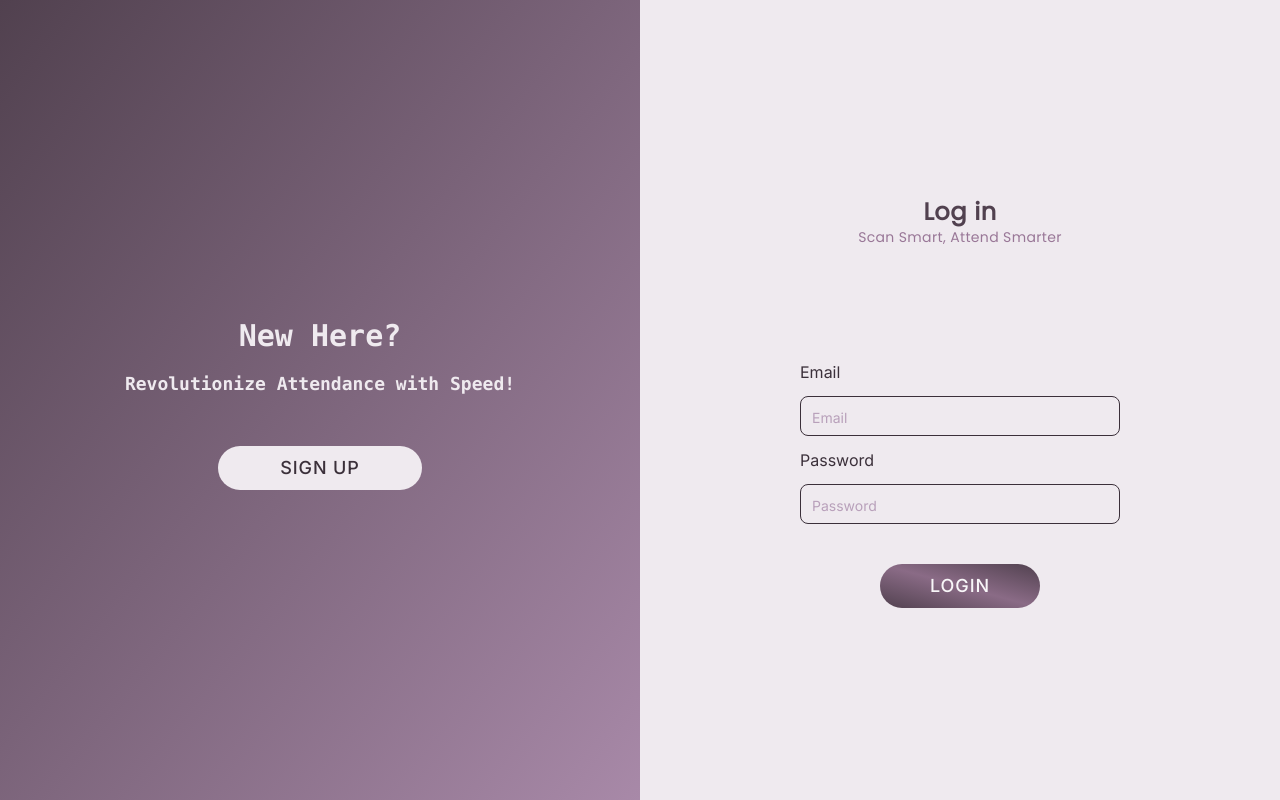
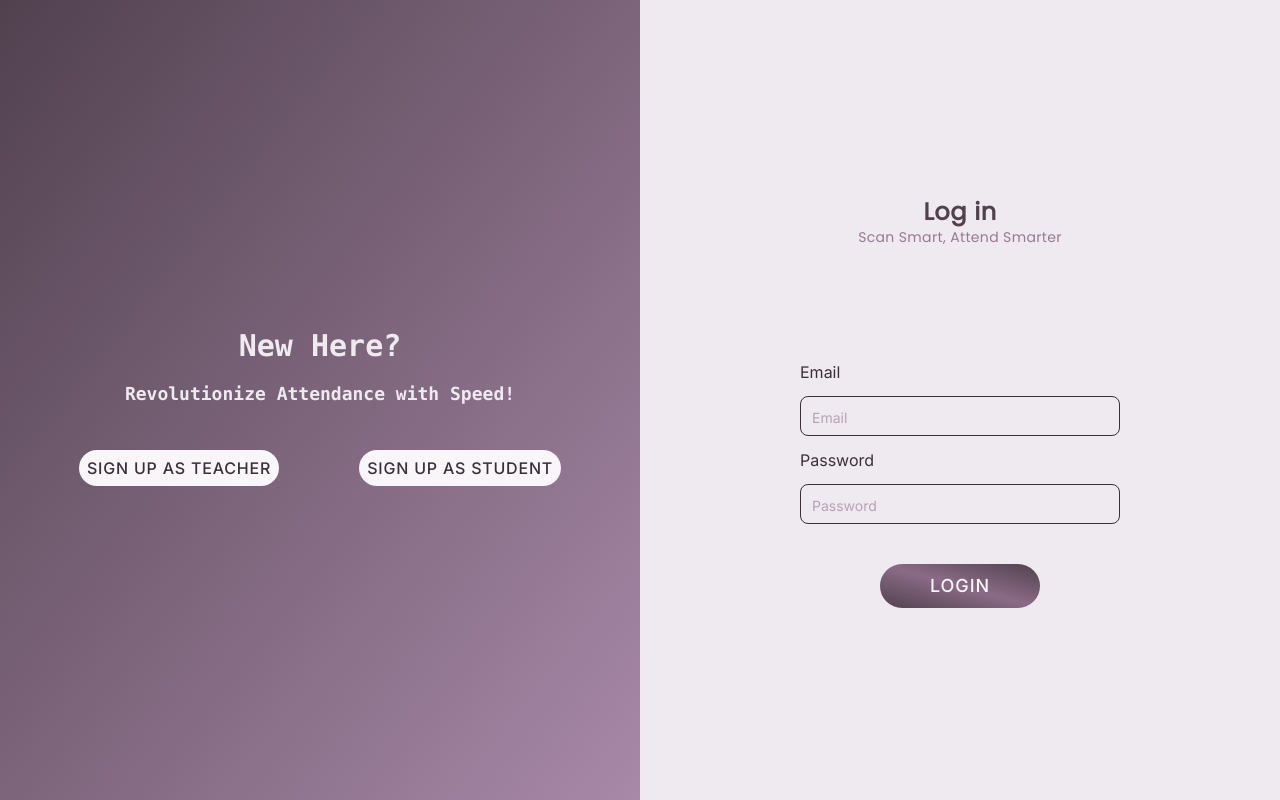
Before and after one commit to Meghraj-official/fe-digital-attendance, a Next.js app: page /login in a window 1280 px wide. Built offline with nearby package versions, Linux system fonts and the light colour scheme.

Commit message:
feat:added button for student signup

```diff
--- a/src/app/(auth)/login/page.jsx
+++ b/src/app/(auth)/login/page.jsx
@@ -1,7 +1,7 @@
 "use client";
 
 import React from "react";
-import Loginform from "@/components/Login/Loginform";
+import Loginform from "@/components/login/Loginform";
 import { useAuthStore } from "@/store/authStore";
 
 const Login = () => {
--- a/src/app/(auth)/signup/page.jsx
+++ b/src/app/(auth)/signup/page.jsx
@@ -1,7 +1,7 @@
 "use client";
 
 import React from "react";
-import Signupform from "../../../components/Signupform";
+import Signupform from "../../../components/signup/Signupform";
 import { useAuthStore } from "@/store/authStore";
 const Signup = () => {
   const [isLoading, setIsLoading] = React.useState(true);
--- a/src/components/Login/Loginform.jsx
+++ b/src/components/Login/Loginform.jsx
@@ -1,7 +1,6 @@
 "use client";
 import Link from "next/link";
 import Button from "../Button";
-import LoginData from "./LoginData";
 import { useForm } from "react-hook-form";
 import * as yup from "yup";
 import { yupResolver } from "@hookform/resolvers/yup";
@@ -10,6 +9,7 @@ import { useMutation } from "react-query";
 import { useRouter } from "next/navigation";
 import { useToast } from "../ui/use-toast";
 import axiosInstance from "@/lib/axios";
+import LoginData from "./LoginData";
 
 const schema = yup.object({
   email: yup.string().email().required("Email is required"),
@@ -85,12 +85,23 @@ export default function Loginform() {
               </label>
             </div>
             <div className="flex justify-center mt-10 max-sm:mt-1">
-              <Link
-                className="text-center text-primaryColor-950  max-sm:text-sm bg-primaryColor-100 rounded-3xl  font-medium tracking-wider uppercase text-lg py-2 mx-auto md:mx-10 w-[50%] md:w-[70%]  xl:w-[50%]  lg:mt-0  xl:ml-10 "
-                href="/signup"
-              >
-                Sign Up
-              </Link>
+              <div>
+                <Link
+                  className=" text-center text-primaryColor-950  max-sm:text-sm bg-primaryColor-50  hover:bg-primaryColor-900 focus:bg-primaryColor-800 hover:text-primaryColor-50 rounded-3xl  font-medium tracking-wider uppercase text-md p-2 mx-auto md:mx-10 w-[50%] md:w-[70%]  xl:w-[50%]  lg:mt-0  xl:ml-10 "
+                  href="/signup"
+                >
+                  Sign Up As Teacher
+                </Link>
+              </div>
+              <div>
+                <Link
+                  className=" text-center text-primaryColor-950  max-sm:text-sm bg-primaryColor-50 hover:bg-primaryColor-900 focus:bg-primaryColor-800 hover:text-primaryColor-50 rounded-3xl  font-medium tracking-wider uppercase text-md
+                   p-2 mx-auto md:mx-10 w-[50%] md:w-[70%]  xl:w-[50%]  lg:mt-0  xl:ml-10 "
+                  href="/signupstudent"
+                >
+                  Sign Up As Student
+                </Link>
+              </div>
             </div>
           </div>
         </div>
--- a/src/components/Signupform.jsx
+++ b/src/components/Signup/Signupform.jsx
@@ -8,8 +8,8 @@ import * as yup from "yup";
 import { yupResolver } from "@hookform/resolvers/yup";
 import axiosInstance from "@/lib/axios";
 import { useMutation } from "react-query";
-import { useToast } from "./ui/use-toast";
 import { useRouter } from "next/navigation";
+import { useToast } from "../ui/use-toast";
 
 const schema = yup.object({
   fullName: yup.string().required("Full name is required"),
@@ -158,7 +158,7 @@ export default function Signupform() {
                 errors={errors}
               />
             ))}
-
+            {/*
             <div className="flex flex-col max-lg:text-sm max-sm:text-xs  mb-2">
               <div className=" max-md:text-xs text-sm">
                 <label>Role</label>
@@ -190,7 +190,7 @@ export default function Signupform() {
               <p className="text-red-500 text-xs max-sm:text-[10px]">
                 {errors.role?.message}
               </p>
-            </div>
+            </div> */}
           </div>
 
           <div className="flex justify-center mb-2 max-lg:mb-0 text-sm max-sm:mb-1  max-lg:text-xs max-lg:mt-0">
```
